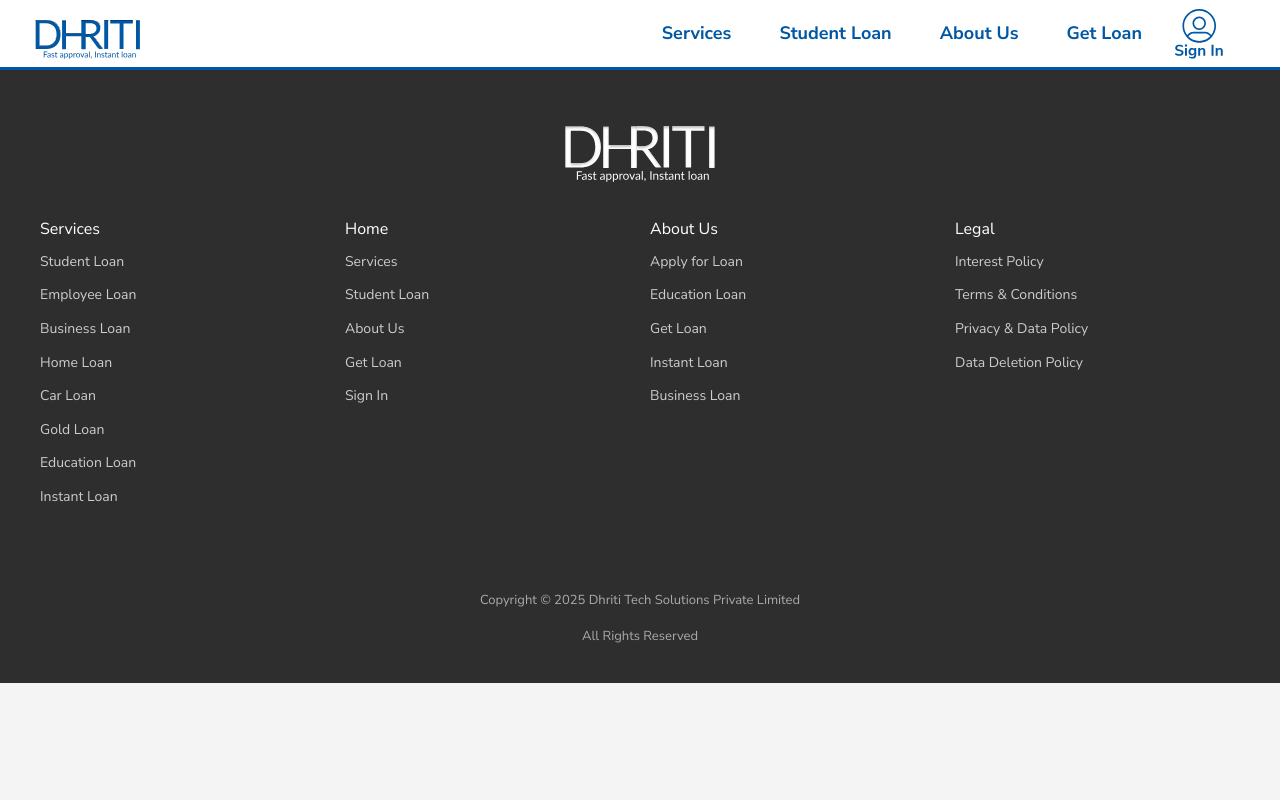
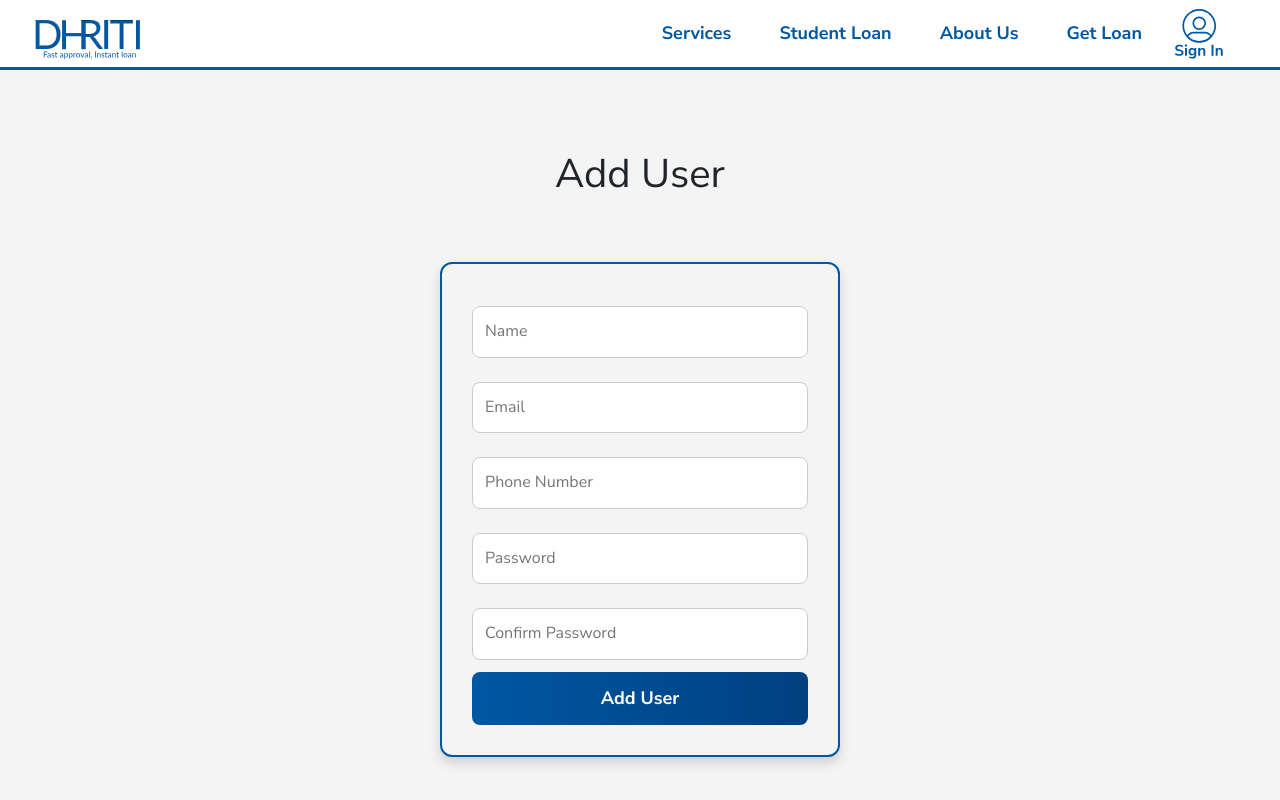
Before and after one commit to kasi039/LMS--Dhriti, a React (Create React App) app in the folder ui/: page /AddUserByAdmin in a window 1280 px wide. Shown: the top 800 px of the page. Built offline with nearby package versions, Linux system fonts and the light colour scheme; no server answers.

Commit message:
Added Admin Payments

```diff
--- a/ui/src/App.js
+++ b/ui/src/App.js
@@ -32,6 +32,8 @@
 import PaymentSuccess from "./components/PaymentSuccess";
 import PaymentFailed from "./components/PaymentFailed";
 import Allapprovedapplications from "./components/Allapprovedpayments";
+import AddUser from "./components/AddUser";
+import Allpayments from "./components/Allpayments";
 
 import "../src/css/App.css";
 import "../src/css/AuthPage.css";
@@ -80,6 +82,8 @@
           <Route path="/payment-success" element={<PaymentSuccess />} />
           <Route path="/payment-failed" element={<PaymentFailed />} />
           <Route path="/Allapprovedapplications" element = {<Allapprovedapplications />}/>
+          <Route path="/AddUserByAdmin" element={<AddUser/>}/>
+          <Route path="/Allpayments" element={<Allpayments/>}/>
         </Routes>
         <Footer />
       </div>
--- /dev/null
+++ b/ui/src/components/AddUser.js
@@ -0,0 +1,79 @@
+import React, { useState } from "react";
+import { useNavigate } from "react-router-dom";
+
+function AddUser(){
+    const [name, setName] = useState("");
+    const [email, setEmail] = useState("");
+    const [phone, setPhone] = useState("");
+    const [password, setPassword] = useState("");
+    const [confirmPassword, setConfirmPassword] = useState("");
+
+    const navigate = useNavigate();
+
+    const handleSubmit = async (e) => {
+        e.preventDefault();
+        if (password !== confirmPassword) {
+            alert(" Passwords do not match");
+            return;
+        }
+
+        try {
+            const res = await fetch("http://localhost:5000/api/users/signup", {
+                method: "POST",
+                headers: {
+                    "Content-Type": "application/json",
+                },
+                body: JSON.stringify({ name, email, phone, password }),
+                credentials: 'include',
+            });
+
+            const data = await res.json();
+
+            if (res.status === 201) {
+            alert(" User Added successfully!");
+            navigate("/useraccounts");
+            } else {
+            alert(` ${data.message || "Error Adding user"}`);
+            }
+        } catch (error) {
+            alert(" Network or server error");
+            console.error(error);
+        }
+    }
+
+  return (
+    <>
+    <h1 className="headings text-center">Add User</h1>
+    <div className="auth-container">
+
+
+      <form onSubmit={handleSubmit}>
+
+
+        <input type="text" placeholder="Name" value={name} onChange={(e) => setName(e.target.value)} required />
+
+
+        <input type="email" placeholder="Email" value={email} onChange={(e) => setEmail(e.target.value)} required />
+
+
+
+        <input type="tel" placeholder="Phone Number" value={phone} onChange={(e) => setPhone(e.target.value)} required />
+
+
+        <input type="password" placeholder="Password" value={password} onChange={(e) => setPassword(e.target.value)} required />
+
+
+        <input type="password" placeholder="Confirm Password" value={confirmPassword} onChange={(e) => setConfirmPassword(e.target.value)} required />
+
+
+
+        <button type="submit" className="form-button">
+          Add User
+        </button>
+      </form>
+    </div>
+    </>
+  );
+}
+
+export default AddUser;
--- a/ui/src/components/Allapprovedpayments.js
+++ b/ui/src/components/Allapprovedpayments.js
@@ -38,7 +38,7 @@
             </p>
             <p className="fs-5">Loan Type: <strong>{application.loanType}</strong></p>
             <p className="fs-5">
-                Loan Amount: <strong className="text-success fw-bold">{application.amount}</strong>
+                Loan Amount: <strong className="text-success fw-bold">${application.amount}</strong>
             </p>
             <p className="fs-5">Applied Date: <strong>{application.applicationDate}</strong></p>
             <p className="fs-5">
--- /dev/null
+++ b/ui/src/components/Allpayments.js
@@ -0,0 +1,56 @@
+import React from "react";
+import { useState, useEffect } from "react";
+
+
+function Allpayments() {
+    const [payments, setPayments] = useState([]);
+
+    useEffect(() => {
+        const getThePayments = async() => {
+            try{
+                const res = await fetch("http://localhost:5000/api/payments/getallpayments");
+                const data = await res.json();
+                setPayments(data);
+            }
+            catch(error){
+                alert('Problem Occured Fetching Payments', error);
+            }
+        }
+        getThePayments();
+    },[]);
+
+    return(
+
+        <div className="user-accounts-container">
+        <h1 className="headings">Payments</h1>
+        <table className="table table-striped w-75 mx-auto">
+            <thead>
+            <tr>
+                <th>Applicant Name</th>
+                <th>Payment Id</th>
+                <th>Remaining Amount</th>
+                <th>Payment Method</th>
+                <th>Payment Date</th>
+                <th>Paid Amount</th>
+            </tr>
+            </thead>
+            <tbody>
+            {payments.map((payment) => (
+                <tr key={payment._id}>
+                <td>{payment.userId.name}</td>
+                <td className="fw-bold">{payment._id}</td>
+                <td className="fw-bold text-warning">${payment.applicationId.remainingAmount}</td>
+                <td className="fw-bold text-success">{payment.paymentMethod}</td>
+                <td>{payment.paymentDate.split('T')[0]}</td>
+                <td className="fw-bold text-success">${payment.amount}</td>
+                </tr>
+            ))}
+            </tbody>
+        </table>
+        </div>
+    )
+
+
+}
+
+export default Allpayments;
--- a/ui/src/components/AuthPage.js
+++ b/ui/src/components/AuthPage.js
@@ -35,7 +35,7 @@
         if (res.status === 201) {
           alert(" User registered successfully!");
           onUserChange(data.user);
-          navigate("/services"); //  Go to Services page after registration
+          navigate("/services");
         } else {
           alert(` ${data.message || "Error registering user"}`);
         }
--- a/ui/src/components/Navbar.js
+++ b/ui/src/components/Navbar.js
@@ -90,7 +90,10 @@
 
 
            {user?.role === 'admin' && (
+            <>
               <Nav.Link className="NavLink" as={Link} to="/admin">Admin Dashboard</Nav.Link>
+              <Nav.Link className="NavLink" as={Link} to="/Allpayments">Payments</Nav.Link>
+            </>
            )}
 
 
--- a/ui/src/components/PaymentPage.js
+++ b/ui/src/components/PaymentPage.js
@@ -59,7 +59,7 @@
                     <p className="fs-5">Installment Amount: <strong>${installmentAmount}</strong></p>
                 </div>
                 <div className="col-12 d-flex justify-content-center">
-                    {(Loan.remainingAmount === 0 ? <p className="text-success text-center">You have Cleared all your dues!</p>:
+                    {(Loan.remainingAmount === 0 ? <p className="text-success text-center fw-bold fs-6">You have Cleared all your dues!</p>:
                     <Button variant="success" onClick = {() => payInstallment() }>Pay Now</Button>)}
                 </div>
             </div>
--- a/ui/src/components/useraccounts.js
+++ b/ui/src/components/useraccounts.js
@@ -1,6 +1,7 @@
 import React from "react";
 import { useState, useEffect } from "react";
 import { useNavigate } from 'react-router-dom';
+import {Button} from 'react-bootstrap';
 
 function UserAccounts() {
     const [users, setUsers] = useState([]);
@@ -42,13 +43,15 @@
 
     return (
         <div className="user-accounts-container">
-        <h1>User Accounts</h1>
-        <table className="table table-striped w-75 mx-auto mt-5">
+        <h1 className="headings">User Accounts</h1>
+        <Button variant="primary" onClick={()=> navigate('/AddUserByAdmin')} className="mb-5">Add User</Button>
+        <table className="table table-striped w-75 mx-auto">
             <thead>
             <tr>
                 <th>Name</th>
                 <th>Email</th>
                 <th>Phone</th>
+                <th>Role</th>
                 <th>Delete</th>
                 <th>Edit</th>
             </tr>
@@ -59,6 +62,7 @@
                 <td>{user.name}</td>
                 <td>{user.email}</td>
                 <td>{user.phone}</td>
+                <td>{user.role}</td>
                 <td>
                     <button className="btn btn-warning" onClick={() => navigate(`/editform/${user._id}`) }>Edit</button>
                 </td>
```
Also changed, not shown: 2 other files (tests, documents, lock files or other folders).
